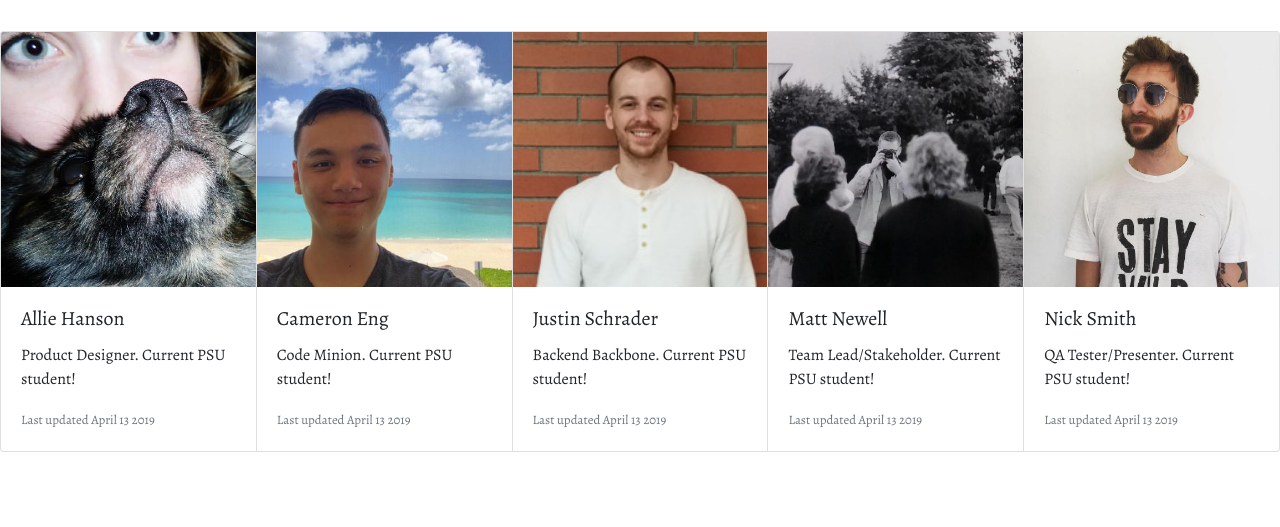
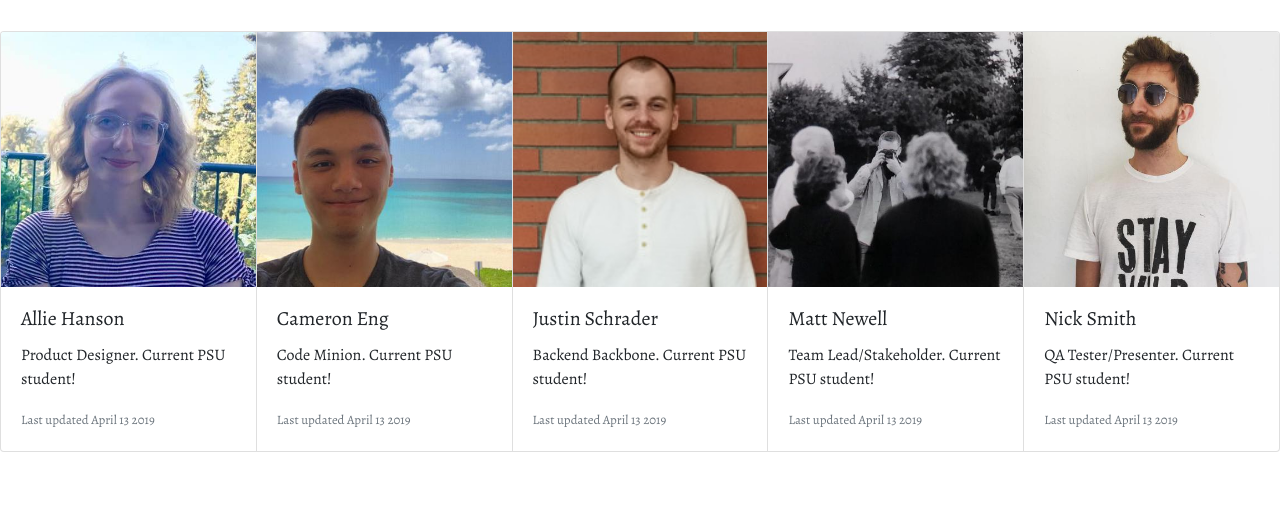
Before and after one commit to MattKNewell/TakeABike, a Flask app: page /about in a window 1280 px wide. Shown: the part 185-712 px from the top of the page. Run offline with Flask 2, Linux system fonts and the light colour scheme; some libraries are stand-ins or nearby versions.

Commit message:
Changed Allie's pic in about

```diff
--- a/templates/about.html
+++ b/templates/about.html
@@ -38,7 +38,7 @@
     <!--Allie-->
     <div class="card-group">
       <div class="card">
-        <img src="/static/Allie.jpeg" class="card-img-top" alt="...">
+        <img src="/static/Allie.jpg" class="card-img-top" alt="...">
         <div class="card-body">
           <h5 class="card-title">Allie Hanson</h5>
           <p class="card-text">Product Designer.  Current PSU student!</p>
```
